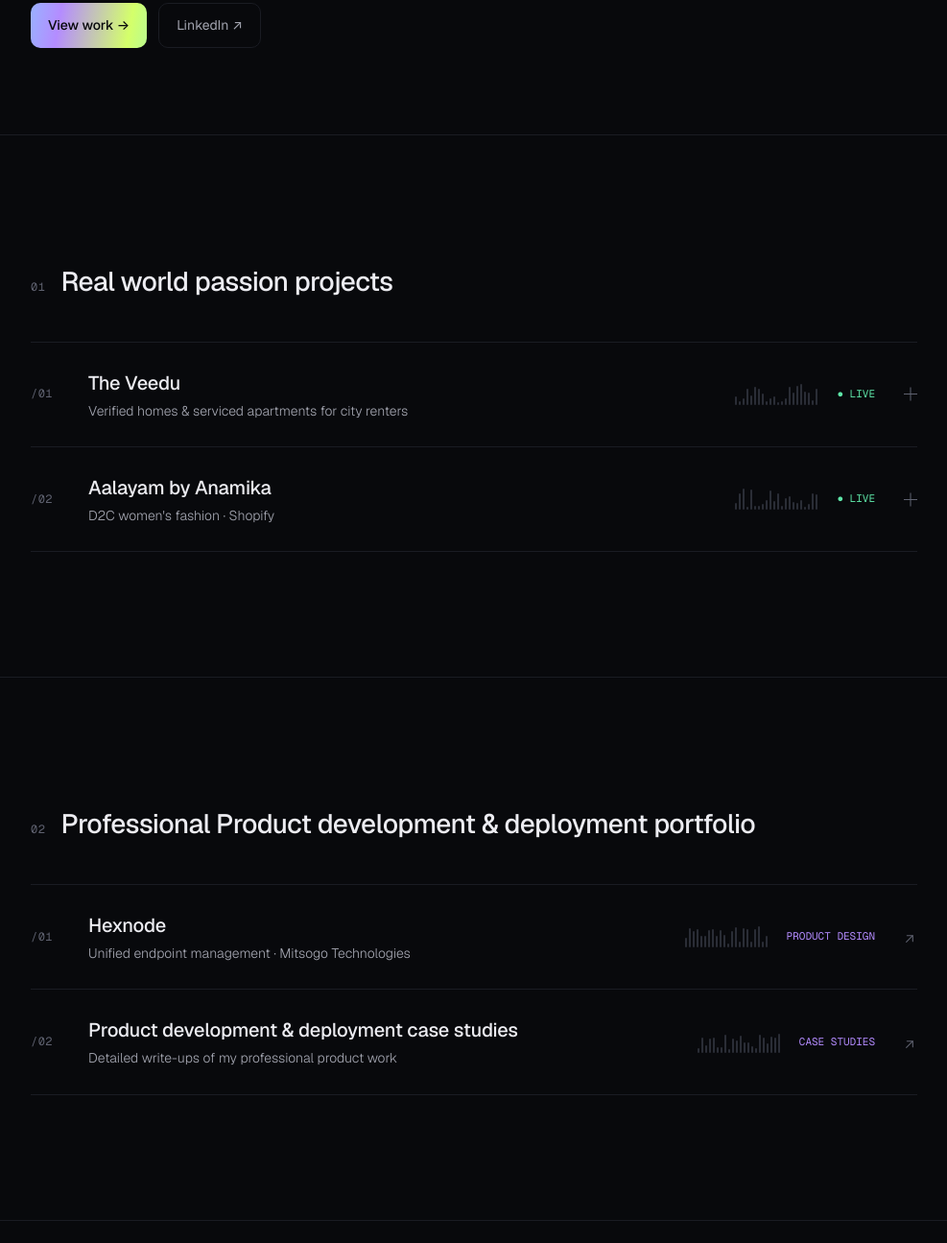
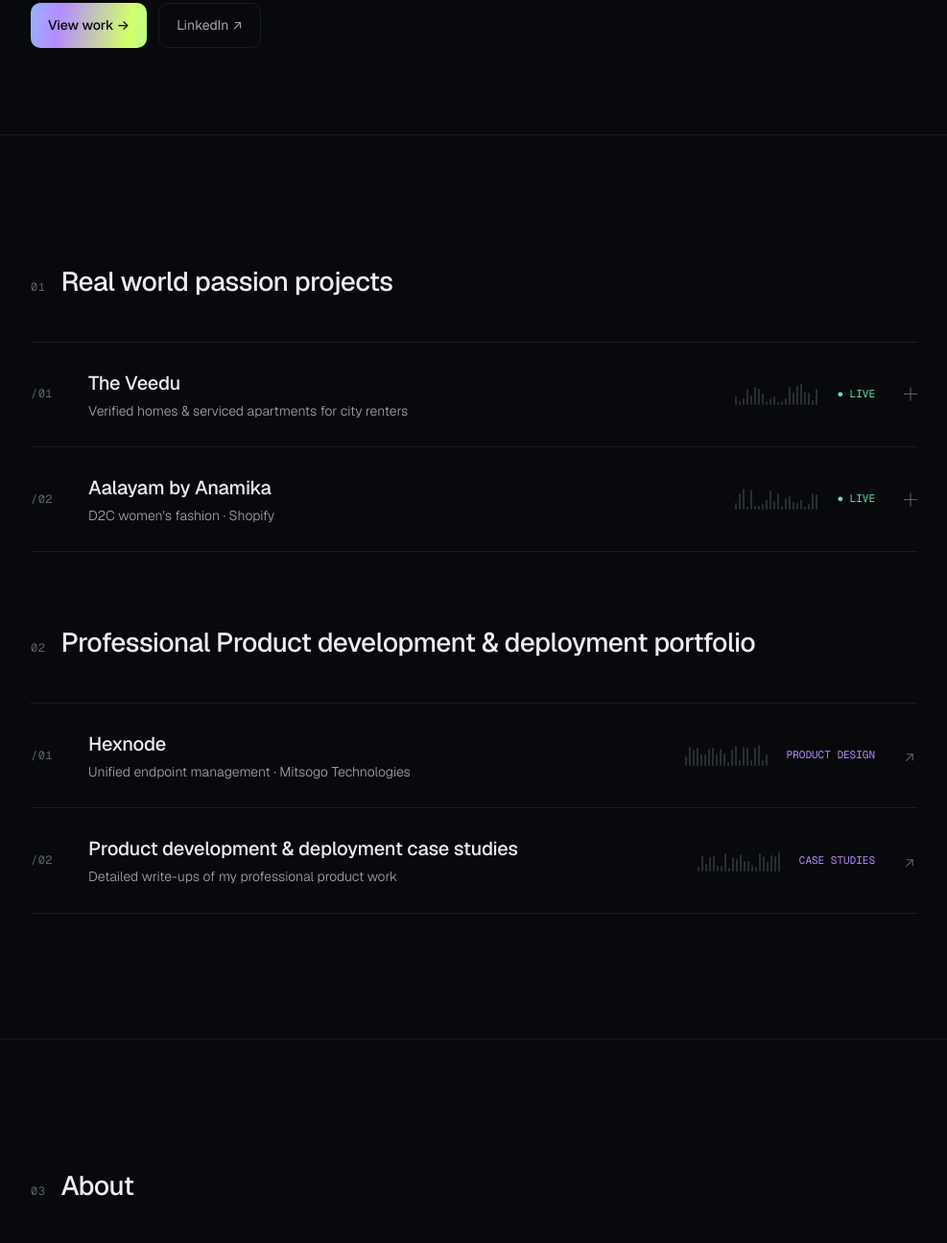
Before and after one commit to sidharthdev21-sudo/portfolio, a plain HTML site: page index.html in a window 1280 px wide. Shown: the part 879-2174 px from the top of the page at 96% size, without its empty margins (146-1133 px from the left). Drawn offline with nearby package versions, Linux system fonts and the light colour scheme; no server answers.

Commit message:
Reduce gap between passion and professional sections
Co-Authored-By: Claude Opus 5.5 <noreply@anthropic.com>
Claude-Session: https://claude.ai/code/session_01NrrPchDKhwRJBGNdMneceG

```diff
--- a/index.html
+++ b/index.html
@@ -376,6 +376,12 @@
   a.ph:hover .pa{color:var(--a1);transform:translate(2px,-2px)}
   #professional .st{color:var(--a2)}
   #professional{border-top:1px solid var(--line)}
+
+
+  /* tighter gap between project sections */
+  #work{padding-bottom:36px}
+  #professional{padding-top:36px;border-top:0}
+  @media(max-width:760px){#work{padding-bottom:24px}#professional{padding-top:24px}}
 
   .rv{opacity:0;transform:translateY(14px);transition:opacity .8s ease,transform .8s ease}
   .rv.in{opacity:1;transform:none}
```
